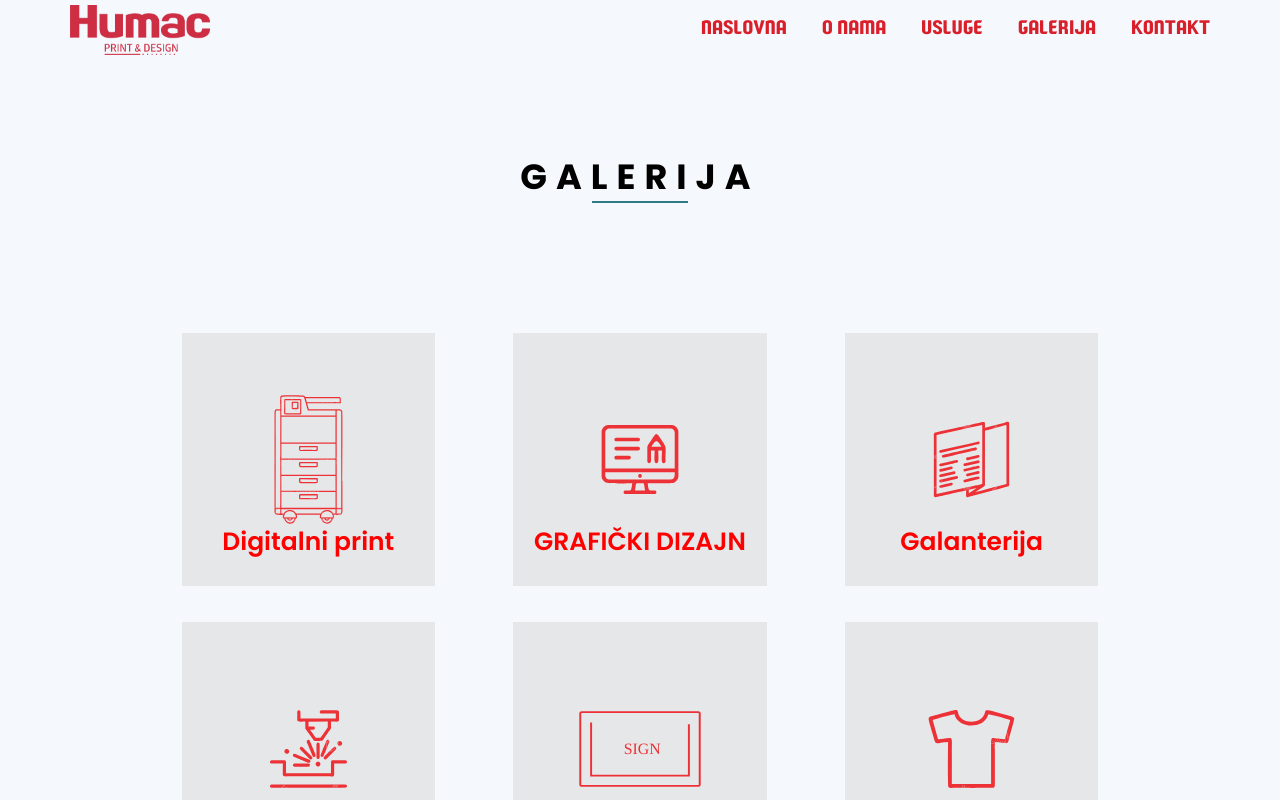
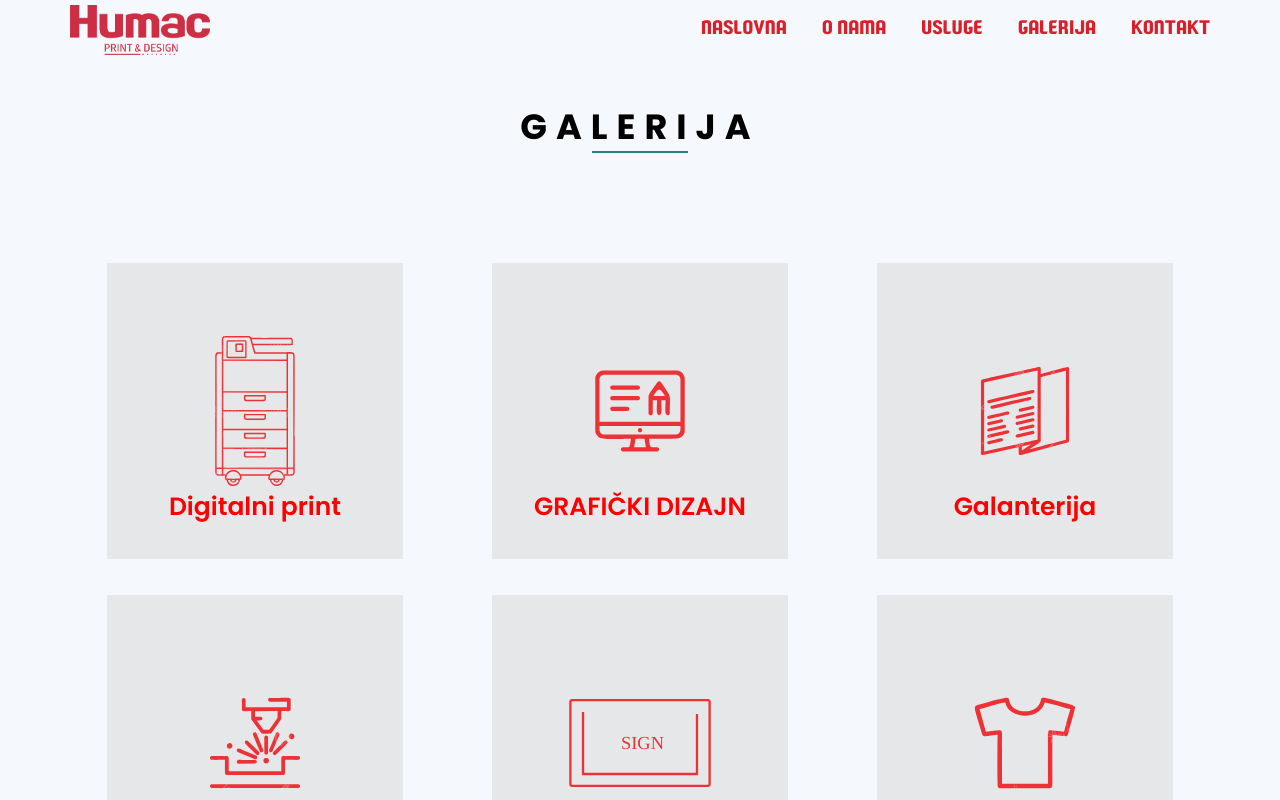
Before and after one commit to stipica19/mern_daniel, a React (Create React App) app in the folder humac-web/: page /galerija in a window 1280 px wide. Shown: the top 800 px of the page. Built offline with nearby package versions, Linux system fonts and the light colour scheme.

Commit message:
#progressBarContainer {

```diff
--- a/humac-web/src/style.css
+++ b/humac-web/src/style.css
@@ -180,7 +180,7 @@ html {
 .section-title {
   flex: 0 0 100%;
   max-width: 100%;
-  margin-bottom: 120px;
+  margin-bottom: 100px;
 }
 
 .section-title h1 {
@@ -556,7 +556,7 @@ html {
 /*Portfolioooo  ==========    ==========          ==========           */
 .portfolio {
   background-color: #f5f8fd;
-  padding: 150px 150px 500px 150px;
+  padding: 100px 35px;
 }
 .portfolio .section-title h1::before {
   left: 30%;
```
